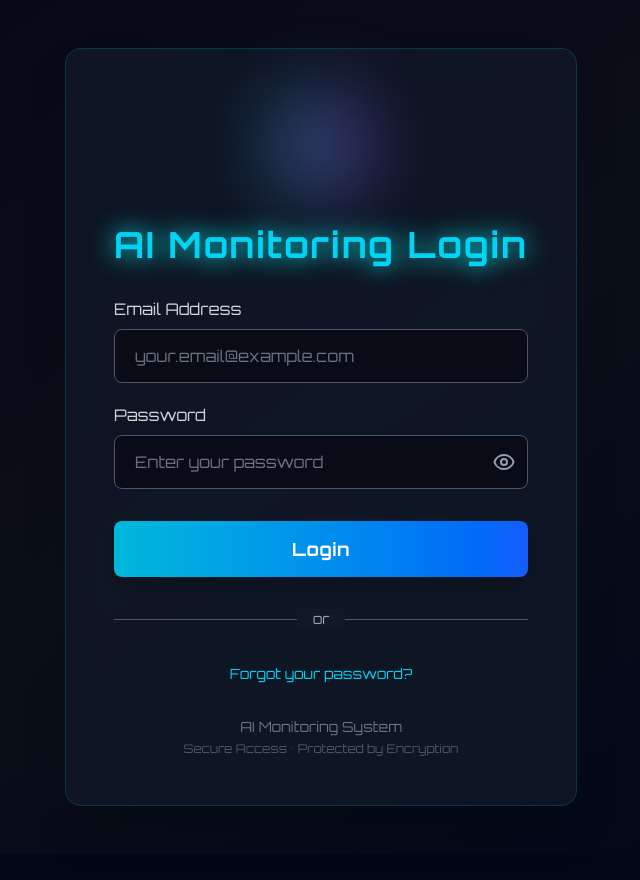
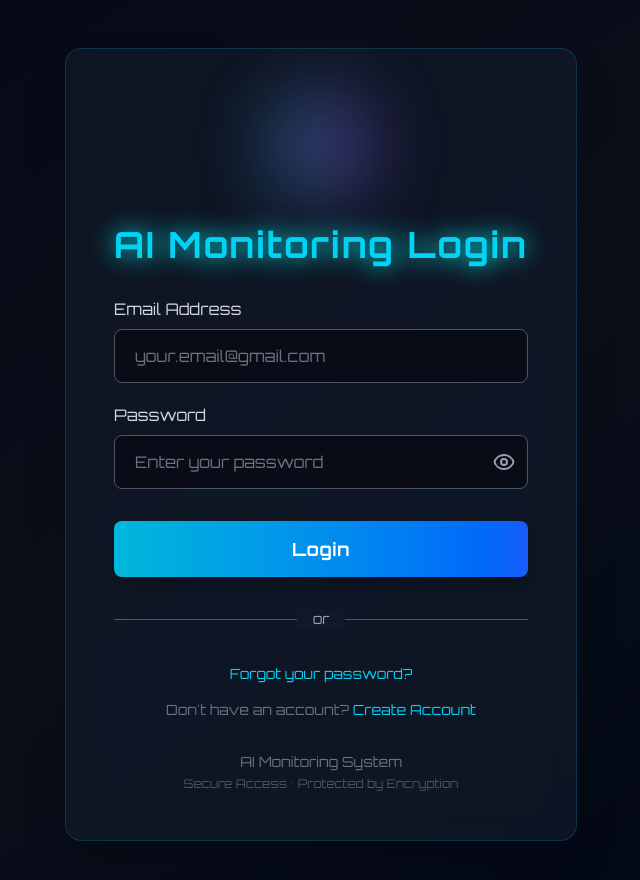
Before and after one commit to Niks-Barad-7741/Ai-Monitoring_system, a React (Vite) app in the folder frontend/: page / in a window 1280 px wide. Shown: the top 880 px of the page, without its empty margins (319-959 px from the left). Before the commit the page ends 854 px from the top, so only its background shows below. Built offline with nearby package versions, Linux system fonts and the light colour scheme.

Commit message:
Added the Login And Register Page

```diff
--- a/frontend/src/pages/Login.jsx
+++ b/frontend/src/pages/Login.jsx
@@ -1,5 +1,6 @@
 import axios from "axios";
 import { useState } from "react";
+import { useNavigate } from "react-router-dom";
 
 function Login(){
 
@@ -7,6 +8,8 @@ function Login(){
   const [password,setPassword] = useState("");
   const [loading,setLoading] = useState(false);
   const [showPassword, setShowPassword] = useState(false);
+
+  const navigate = useNavigate();
 
   const handleLogin = async (e)=>{
     e.preventDefault();
@@ -77,7 +80,7 @@ function Login(){
           AI Monitoring Login
         </h1>
 
-        {/* Login Form - AUTOCOMPLETE DISABLED */}
+        {/* Login Form */}
         <form onSubmit={handleLogin} onKeyPress={handleKeyPress} autoComplete="off">
 
           {/* Email Input */}
@@ -92,7 +95,7 @@ function Login(){
               id="email"
               name="email-field"
               type="email"
-              placeholder="your.email@example.com"
+              placeholder="your.email@gmail.com"
               value={email}
               className="w-full
               px-3 py-2.5 sm:px-4 sm:py-3 md:px-5 md:py-3.5
@@ -220,16 +223,32 @@ function Login(){
           </div>
         </div>
 
-        {/* Forgot Password Link */}
+        {/*  Forgot Password Link */}
         <button
           type="button"
+          onClick={() => navigate("/forgot-password")}
           className="w-full text-center text-xs sm:text-sm text-cyan-400
           hover:text-cyan-300 transition-colors duration-200
-          focus:outline-none focus:underline"
+          focus:outline-none focus:underline mb-4"
           disabled={loading}
         >
           Forgot your password?
         </button>
+
+        {/*  Register Link */}
+        <div className="text-center">
+          <p className="text-xs sm:text-sm text-gray-500">
+            Don't have an account?{" "}
+            <button
+              type="button"
+              onClick={() => navigate("/register")}
+              disabled={loading}
+              className="text-cyan-400 hover:text-cyan-300 font-medium transition-colors duration-200 focus:outline-none focus:underline"
+            >
+              Create Account
+            </button>
+          </p>
+        </div>
 
         {/* Footer */}
         <div className="mt-6 sm:mt-8 text-center">
```
